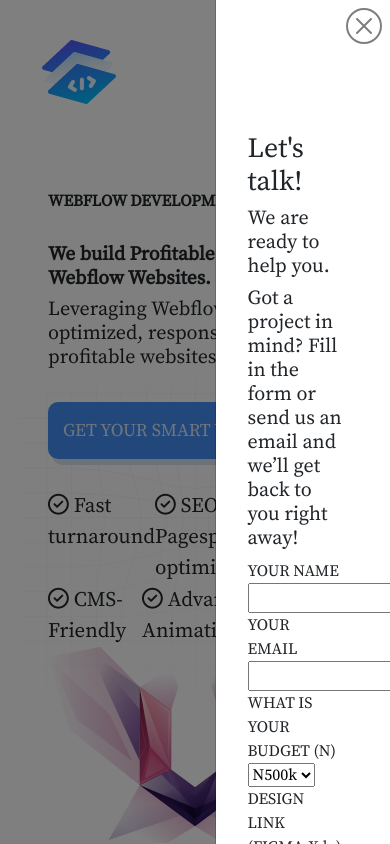
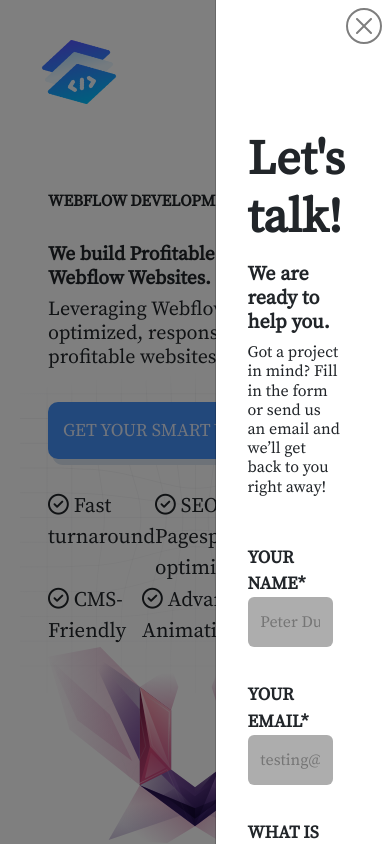
Before and after one commit to Peter-Dumbari/portfolio, a React (Create React App) app: page / in a window 390 px wide. Both pictures are taken after a click on the button "GET YOUR SMART WEBSITE". Shown: the top 844 px of the page. Built offline with nearby package versions, Linux system fonts and the light colour scheme.

Commit message:
offcanvas
after updating the offcanvas and somethings in button

```diff
--- a/package.json
+++ b/package.json
@@ -11,6 +11,7 @@
     "react": "^18.2.0",
     "react-back-to-top": "^1.0.3",
     "react-dom": "^18.2.0",
+    "react-google-recaptcha": "^2.1.0",
     "react-scripts": "5.0.1",
     "react-waypoint": "^10.3.0",
     "sass": "^1.55.0",
--- a/src/Components/Buttons/Button.jsx
+++ b/src/Components/Buttons/Button.jsx
@@ -1,14 +1,24 @@
 import React from 'react';
 import "../Buttons/Button.scss";
 
-export default function Button({title,styLe, logo, onclick, datatarget, datatoggle, ariacontrol}) {
+export default function Button({title,
+  styLe,
+  logo,
+  onclick,
+  datatarget,
+  datatoggle,
+  ariacontrol,
+  handleSubmit,
+  type,
+  disable}) {
   return (
-    <button type='button'
-    onClick={onclick}
+    <button type={type}
+    onClick={handleSubmit}
     className={`butt ${styLe}`}
     data-bs-toggle={datatoggle}
     data-bs-target= {datatarget}
     aria-controls={ariacontrol}
+    disabled={disable}
     >{title} {logo}
 
     </button>
--- a/src/Components/Buttons/Button.scss
+++ b/src/Components/Buttons/Button.scss
@@ -26,3 +26,11 @@
     background-color: #4590f6 !important;
    color: rgba(253, 249, 249, 0.856);
 }
+
+.butt:disabled,
+.butt[disabled] {
+  background-color: #458ff68e !important;
+  color: #fff;
+    padding: 10px;
+    cursor:default;
+}
--- a/src/Components/Navbar/Navbar.jsx
+++ b/src/Components/Navbar/Navbar.jsx
@@ -45,7 +45,7 @@
             </li>
           </ul>
           <form className="d-flex" role="search">
-            <Button title={show? "CLOSE SEARCH" : "GET IN TOUCH"} styLe={"blue"} onclick={()=>setShow(!show)}/>
+            <Button title={show? "CLOSE SEARCH" : "GET IN TOUCH"} styLe={"blue"} onclick={()=>setShow(!show)} type="button"/>
           </form>
         </div>
       </div>
--- a/src/Pages/Downstyle/Downstyle.jsx
+++ b/src/Pages/Downstyle/Downstyle.jsx
@@ -10,7 +10,7 @@
             <h1>Like what you see?</h1>
             <h5>Let's talk and see if it makes sense to
                 <br/> work together!</h5>
-                <Button title={"START A WEBFLOW PROJECT"} styLe="blue" logo={<i className="fa-solid fa-earth-americas"></i>}/>
+                <Button title={"START A WEBFLOW PROJECT"} styLe="blue" logo={<i className="fa-solid fa-earth-americas"></i>} type="button"/>
         </div>
     </div>
   )
--- a/src/Pages/Herosection/Herosection.jsx
+++ b/src/Pages/Herosection/Herosection.jsx
@@ -10,7 +10,7 @@
   return (
     <div className='container-fluid hero_container'>
         <div className="row hero_container_row1">
-            <div className="col-12 col-md-6">
+            <div className="col-sm-12 col-md-6">
                 <h6 className="first_text">
                     WEBFLOW DEVELOPMENT
                 </h6>
--- a/src/Pages/Projects/Projects.jsx
+++ b/src/Pages/Projects/Projects.jsx
@@ -42,7 +42,7 @@
           </div>
         </div>
       </div>
-      <Buttons title={"VIEW MORE PROJECTS"} styLe={'blue'} logo={<i className="fa-solid fa-earth-americas"></i>}/>
+      <Buttons title={"VIEW MORE PROJECTS"} styLe={'blue'} logo={<i className="fa-solid fa-earth-americas"></i>} type="button"/>
     </div>
   );
 }
--- a/src/Pages/getuscontacted/Getuscontacted.jsx
+++ b/src/Pages/getuscontacted/Getuscontacted.jsx
@@ -1,8 +1,28 @@
-import React from "react";
+import React, { useRef, useState } from "react";
 import "../getuscontacted/Getuscontacted.scss";
 import Button from "../../Components/Buttons/Button";
+import ReCAPTCHA from "react-google-recaptcha";
+
 
 export default function Getuscontacted() {
+  const [verified, setVerified] = useState(false)
+  const namevalue = useRef(null)
+  const emailvalue = useRef(null)
+  const [name, setName] =  useState("")
+  const [email, setEmail] =  useState("")
+
+
+
+  const temderynder=()=>{
+    setVerified(true)
+  }
+
+  const handleSubmit=(e)=>{
+    e.preventDefault()
+    alert(name + " " + email)
+    setName("")
+    setEmail("")
+  }
   return (
     <div
       className="offcanvas offcanvas-end offcanvas_getuscontacted"
@@ -19,26 +39,43 @@
       <div className="offcanvas-body">
         <h1>Let's talk!</h1>
         <h5>We are ready to help you.</h5>
-        <h5>Got a project in mind? Fill in the form or send us an email and we’ll get back to you right away!</h5>
+        <h6>
+          Got a project in mind? Fill in the form or send us an email and we’ll
+          get back to you right away!
+        </h6>
 
-        <form  className="getuscontactedforms form-group">
-          <label htmlFor="Name">YOUR NAME</label><br />
-          <input type="text" /><br />
-          <label htmlFor="Name">YOUR EMAIL</label><br />
-          <input type="text" /><br />
-          <label htmlFor="Name">WHAT IS YOUR BUDGET (N)</label><br />
-          <select name="your budget" id="">
-            <option value="N500k">N500k</option>
-            <option value="N300k">N300k</option>
-            <option value="N200k">N200k</option>
-          </select><br />
-          <label htmlFor="Name">DESIGN LINK (FIGMA,Xd..)</label><br />
-          <input type="text" /><br />
-          <label htmlFor="Name">PROJECT SUMMARY*</label><br />
-          <textarea name="" id="" cols="30" rows="10"></textarea><br />
-          <div class="g-recaptcha" data-sitekey="6LcaDOEcAAAAAMMMjj-8-BQorfN6X5DJIScfRuFz"></div>
-          <button class="g-recaptcha" data-sitekey="reCAPTCHA_site_key" data-callback='onSubmit'data-action='submit'>Submit</button><br />
-          <Button title="SUBMIT YOUR REQUEST" styLe="blue"/>
+        <form className="getuscontactedforms form-group" onSubmit={handleSubmit}>
+          <label htmlFor="Name">YOUR NAME*</label>
+          <br />
+          <input type="text" placeholder="Peter Dumbari" ref={namevalue} onChange={(e)=>setName(e.target.value)} value={name} required/>
+          <br />
+          <label htmlFor="Email">YOUR EMAIL*</label>
+          <br />
+          <input type="email" placeholder="testing@peters.com" ref={emailvalue} onChange={(e)=>setEmail(e.target.value)} value={email} required/>
+          <br />
+          <label htmlFor="Budget">WHAT IS YOUR BUDGET (₦)?*</label>
+          <br />
+          <select name="your budget" id="" required>
+            <option value="N500k - N1m">N500k - N1m</option>
+            <option value="N300k -N400k">N300k -N400k</option>
+            <option value="N100k - N200k">N100k - N200k</option>
+          </select>
+          <br />
+          <label htmlFor="design link">DESIGN LINK (FIGMA,Xd..)*</label>
+          <br />
+          <input type="text" placeholder="figma.com/your-design-link" required/>
+          <br />
+          <label htmlFor="project description">PROJECT SUMMARY*</label>
+          <br />
+          <textarea
+            name=""
+            id=""
+            cols="30"
+            rows="3"
+            placeholder="Please tell us a bit about the project" required></textarea>
+          <br />
+          <ReCAPTCHA sitekey="6LeIxAcTAAAAAJcZVRqyHh71UMIEGNQ_MXjiZKhI" onChange={temderynder}/><br />
+          <Button disable={!verified} title="SUBMIT YOUR REQUEST" styLe="blue" type="submit"/>
         </form>
       </div>
     </div>
--- a/src/Pages/getuscontacted/Getuscontacted.scss
+++ b/src/Pages/getuscontacted/Getuscontacted.scss
@@ -29,4 +29,71 @@
 
 .offcanvas-body{
     padding: 5rem 3rem 3rem 2rem;
+
+	h1{
+		font-weight:900;
+		font-size: 3rem;
+		margin-bottom: 1rem;
+	}
+
+	h5{
+		font-weight: 700;
+	}
+
+
+	.getuscontactedforms{
+		margin-top: 3rem;
+
+		label{
+			font-weight: bolder;
+			font-size: 1.1rem;
+		}
+
+		input{
+			width: 90%;
+			padding: 0.8rem !important;
+			margin-bottom: 2.2rem;
+			border-radius: 6px;
+			border: none !important;
+			background-color: rgba(0, 0, 0, 0.322);
+		}
+
+		input:focus{
+			background-color: rgba(0, 0, 0, 0.322);
+			outline:none;
+			border: 1px solid black !important;
+		}
+
+
+		select{
+			width: 90%;
+			padding: 0.8rem !important;
+			margin-bottom: 2.2rem;
+			border-radius: 6px;
+			border: none !important;
+			background-color: rgba(0, 0, 0, 0.322);
+		}
+
+		select:focus{
+			background-color: rgba(0, 0, 0, 0.322);
+			outline:none;
+			border: 1px solid black !important;
+		}
+
+		textarea{
+			width: 90%;
+			padding: 0.8rem !important;
+			margin-bottom: 2.2rem;
+			border-radius: 6px;
+			border: none !important;
+			background-color: rgba(0, 0, 0, 0.322);
+		}
+
+		textarea:focus{
+			background-color: rgba(0, 0, 0, 0.322);
+			outline:none;
+			border: 2px solid black !important;
+		}
+
+	}
 }
```
Also changed, not shown: 1 other file (tests, documents, lock files or other folders).
